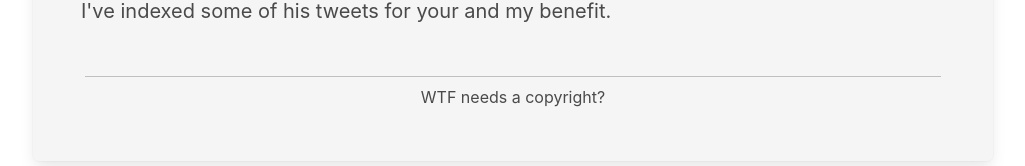
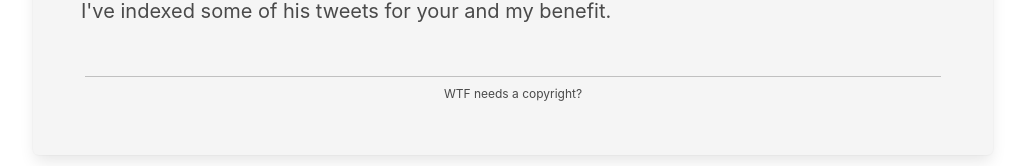
Before and after one commit to verheyenkoen/dudewithsignindex, a Next.js app: page / in a window 1280 px wide. Shown: the part 137-303 px from the top of the page, without its empty margins (127-1152 px from the left). Built offline with nearby package versions, Linux system fonts and the light colour scheme; no server answers.

Commit message:
Smaller footer text size

```diff
--- a/components/Footer.js
+++ b/components/Footer.js
@@ -3,7 +3,7 @@ import styles from './Footer.module.scss'
 export default function Footer() {
   return (
     <footer className={`footer mt-6 has-border-top-width-3`}>
-      <div className={`${styles.content} content pt-2 has-text-centered`}>
+      <div className={`${styles.content} content pt-2 is-size-7 has-text-centered`}>
         <p>WTF needs a copyright?</p>
       </div>
     </footer>
```
